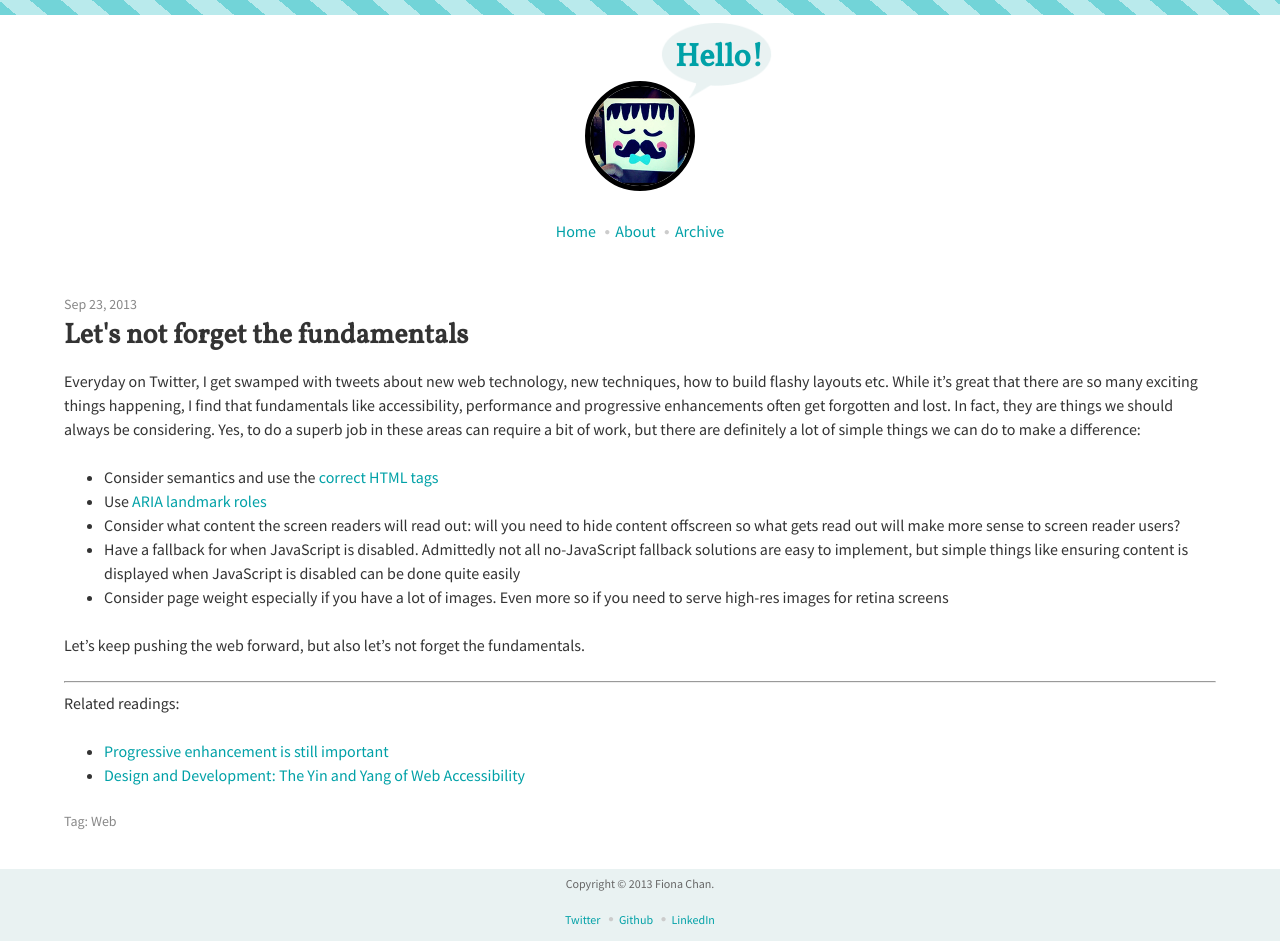
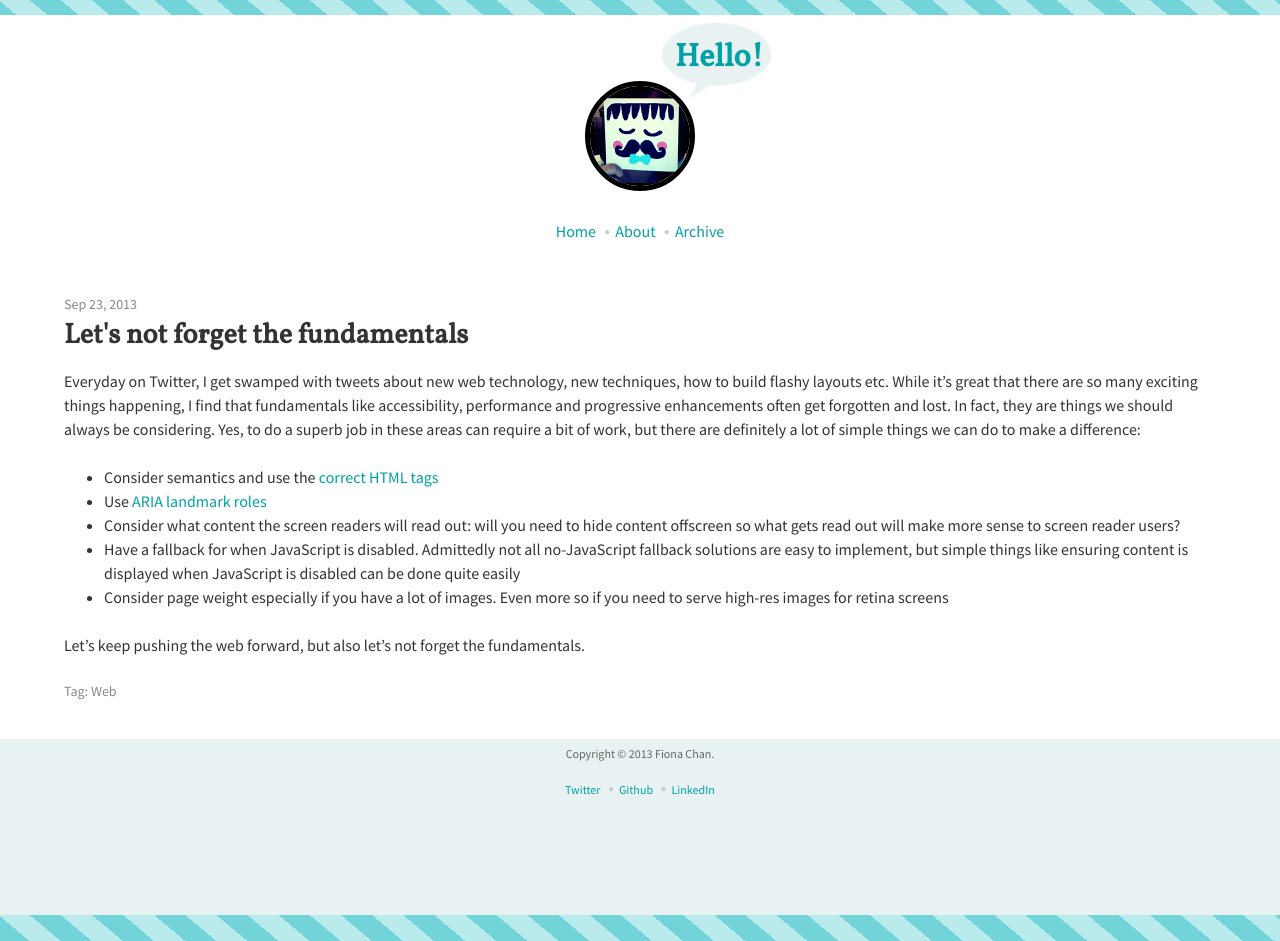
Before and after one commit to enterstudio/mobywhale-chan.github.io, a Jekyll site: the page built from _posts/2013-09-23-lets-not-forget-the-fundamentals.md, in a window 1280 px wide. Built offline with Jekyll 4.4.1, drawn with Linux system fonts in a browser that asks for light colours; Markdown is read by kramdown in place of the engine named in the settings.

Commit message:
Trying to fix markdown list not rendering correctly on live site

```diff
--- a/_posts/2013-09-23-lets-not-forget-the-fundamentals.md
+++ b/_posts/2013-09-23-lets-not-forget-the-fundamentals.md
@@ -13,10 +13,3 @@
 * Consider page weight especially if you have a lot of images. Even more so if you need to serve high-res images for retina screens
 
 Let's keep pushing the web forward, but also let's not forget the fundamentals.
-
----------------------------------------
-
-Related readings:
-
-* [Progressive enhancement is still important](http://jakearchibald.com/2013/progressive-enhancement-still-important/)
-* [Design and Development: The Yin and Yang of Web Accessibility](http://simplyaccessible.com/article/both/)
```
